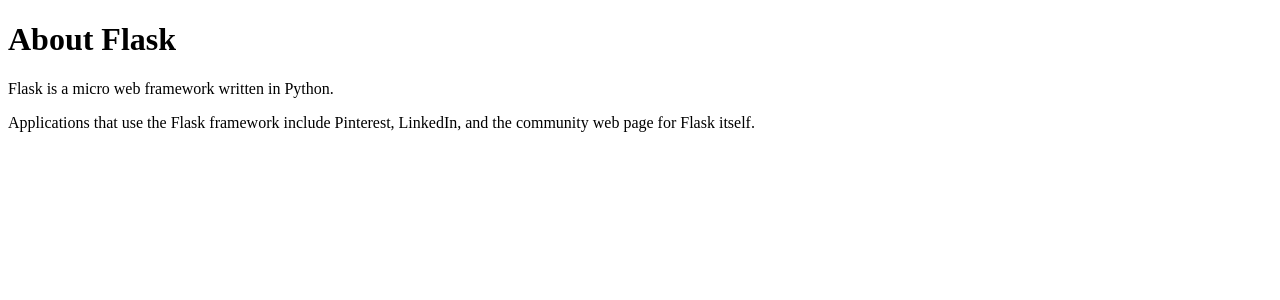
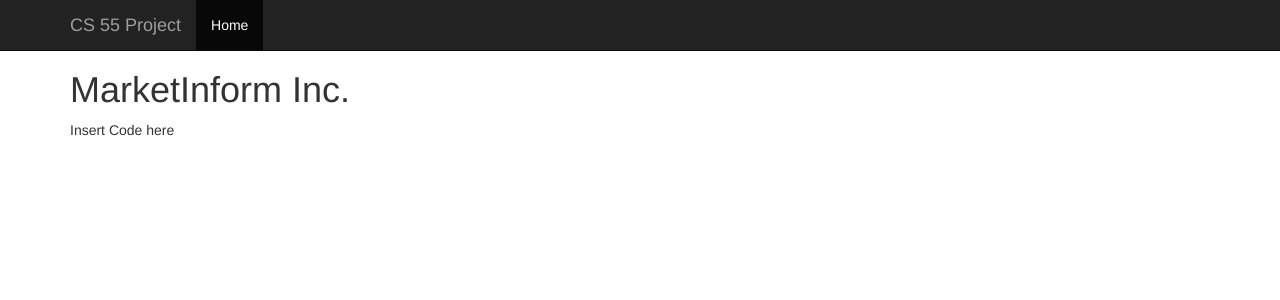
Before and after one commit to mcclafferty1/CS-55-Final-Project, a Flask app: page / in a window 1280 px wide. Shown: the top 300 px of the page. Run offline with Flask 2, Linux system fonts and the light colour scheme; some libraries are stand-ins or nearby versions.

Commit message:
Initial bootstrap w navbar setup

```diff
--- a/templates/home.html
+++ b/templates/home.html
@@ -2,12 +2,48 @@
 <html lang="en" dir="ltr">
   <head>
     <meta charset="utf-8">
-    <title>About Flask</title>
+    <title>MarketInform Inc.</title>
+
+    <link rel="stylesheet" href="{{ url_for('static',    filename='home.css') }}">
+    <link rel="stylesheet" href="{{ url_for('static',    filename='bootstrap.min.css') }}">
+    <style>
+      body {
+        padding-top: 50px;
+      }
+      .starter-template {
+        padding: 40px 15px;
+        text-align: center;
+      }
+    </style>
   </head>
   <body>
-    <h1> About Flask </h1>
-    <p> Flask is a micro web framework written in Python.</p>
-    <p> Applications that use the Flask framework include Pinterest,
-      LinkedIn, and the community web page for Flask itself.</p>
+    <header>
+    <nav class="navbar navbar-inverse navbar-fixed-top">
+      <div class="container">
+        <div class="navbar-header">
+          <button type="button" class="navbar-toggle collapsed" data-toggle="collapse" data-target="#navbar" aria-expanded="false" aria-controls="navbar">
+            <span class="sr-only">Toggle navigation</span>
+            <span class="icon-bar"></span>
+            <span class="icon-bar"></span>
+            <span class="icon-bar"></span>
+          </button>
+          <a class="navbar-brand" href="#">CS 55 Project</a>
+        </div>
+        <div id="navbar" class="collapse navbar-collapse">
+          <ul class="nav navbar-nav">
+            <li class="active"><a href="#">Home</a></li>
+          </ul>
+        </div><!--/.nav-collapse -->
+      </div>
+    </nav>
+    </header>
+    <div class="container">
+    <h1> MarketInform Inc. </h1>
+    <p> Insert Code here</p>
+    </div>
+  <!-- jQuery (necessary for Bootstrap's JavaScript plugins) -->
+      <script src="https://ajax.googleapis.com/ajax/libs/jquery/1.12.4/jquery.min.js"></script>
+
+    <script src="{{ url_for('static',    filename='bootstrap.min.js') }}"></script>
   </body>
 </html>
```
